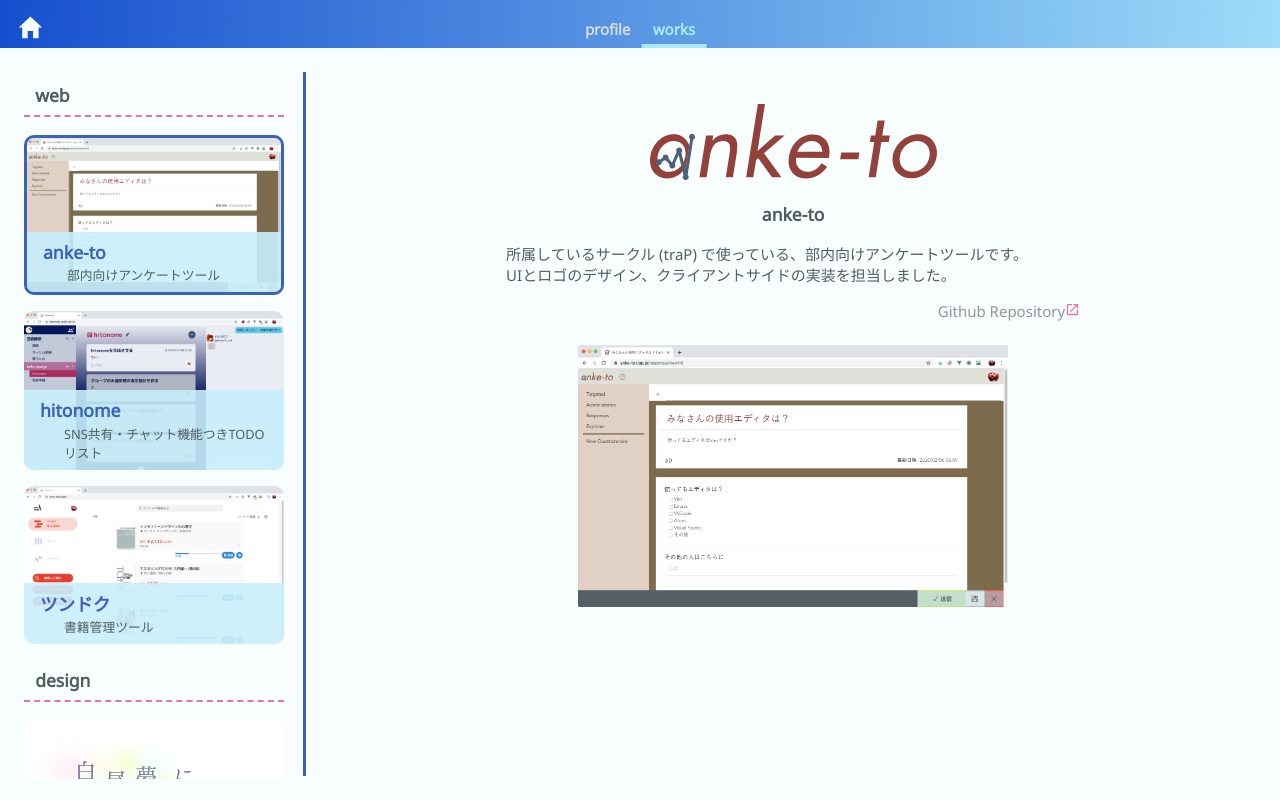
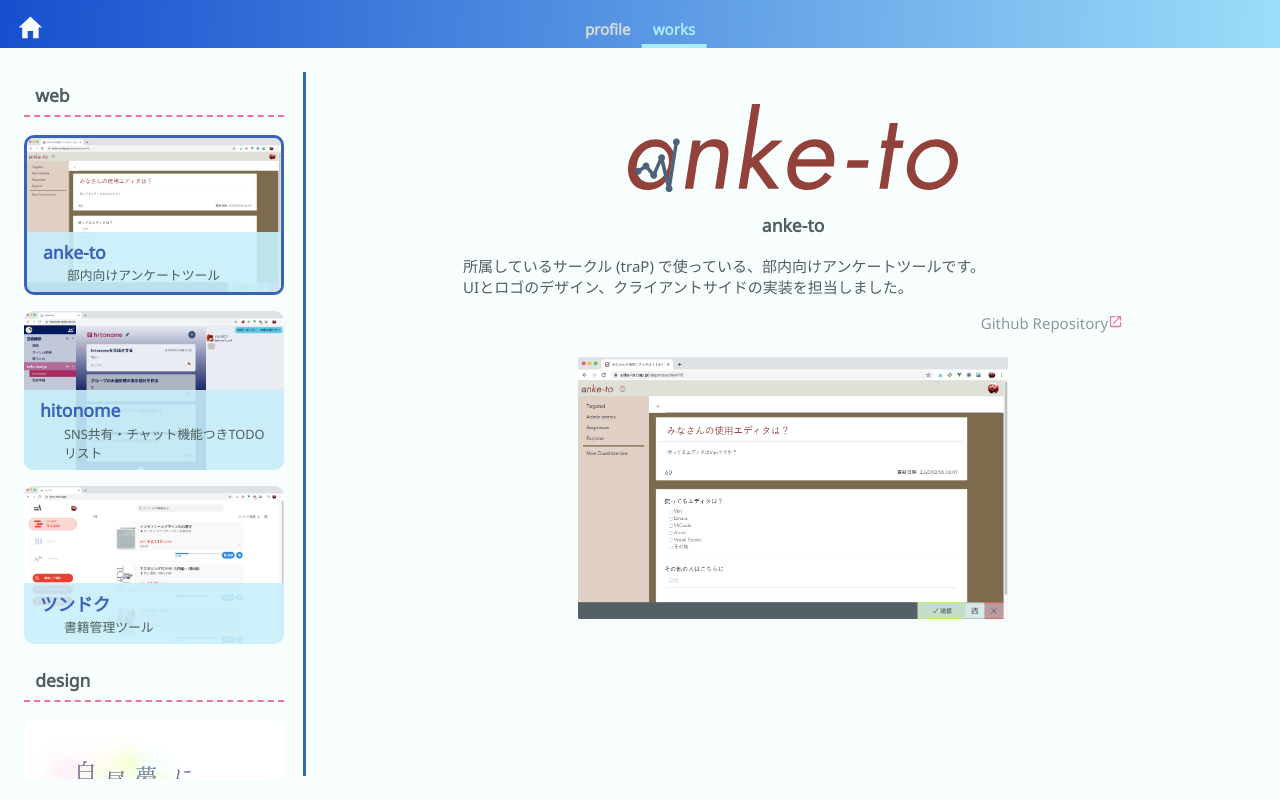
Before and after one commit to yto60/portfolio, a Nuxt app: page /works/0 in a window 1280 px wide. Built offline with nearby package versions, Linux system fonts and the light colour scheme.

Commit message:
Safariでの表示崩れを修正

```diff
--- a/components/TopBar.vue
+++ b/components/TopBar.vue
@@ -40,7 +40,7 @@ export default class TopBar extends Vue {
   ]
 
   get showHomeButton() {
-    const path = this.$route.path
+    const path = this.$route.path.replace(/\/$/, '') // 末尾に '/' がついていたら取り除く
     return (
       this.$store.state.viewType === 'desktop' ||
       this.links.map(link => link.path).includes(path)
--- a/components/WorkCard.vue
+++ b/components/WorkCard.vue
@@ -49,6 +49,7 @@ export default class WorkCard extends Vue {
 .image,
 .card-footer {
   width: 100%;
+  height: 35%;
 }
 .image {
   z-index: 0;
@@ -60,6 +61,7 @@ export default class WorkCard extends Vue {
   position: absolute;
   padding: 0.5rem 1rem;
   box-sizing: border-box; // paddingも含める
+  height: fit-content;
   background-color: rgba(200, 239, 251, 0.9);
   .name {
     font-weight: bold;
--- a/components/WorksList.vue
+++ b/components/WorksList.vue
@@ -55,6 +55,7 @@ export default class WorksList extends Vue {
   h3,
   .work-card {
     width: 100%;
+    height: auto;
   }
   h3 {
     margin-top: 0;
--- a/pages/works/_id.vue
+++ b/pages/works/_id.vue
@@ -102,8 +102,8 @@ export default class WorksId extends Vue {
     overflow-y: auto;
     padding-left: 1.5rem; // 右側にpage-wrapperがあるので左右対象になるよ うに
     .work-details {
-      width: 62%;
-      max-width: calc(100% - 276px - 3rem);
+      width: 90%;
+      max-width: 660px;
       margin: auto;
     }
   }
```
